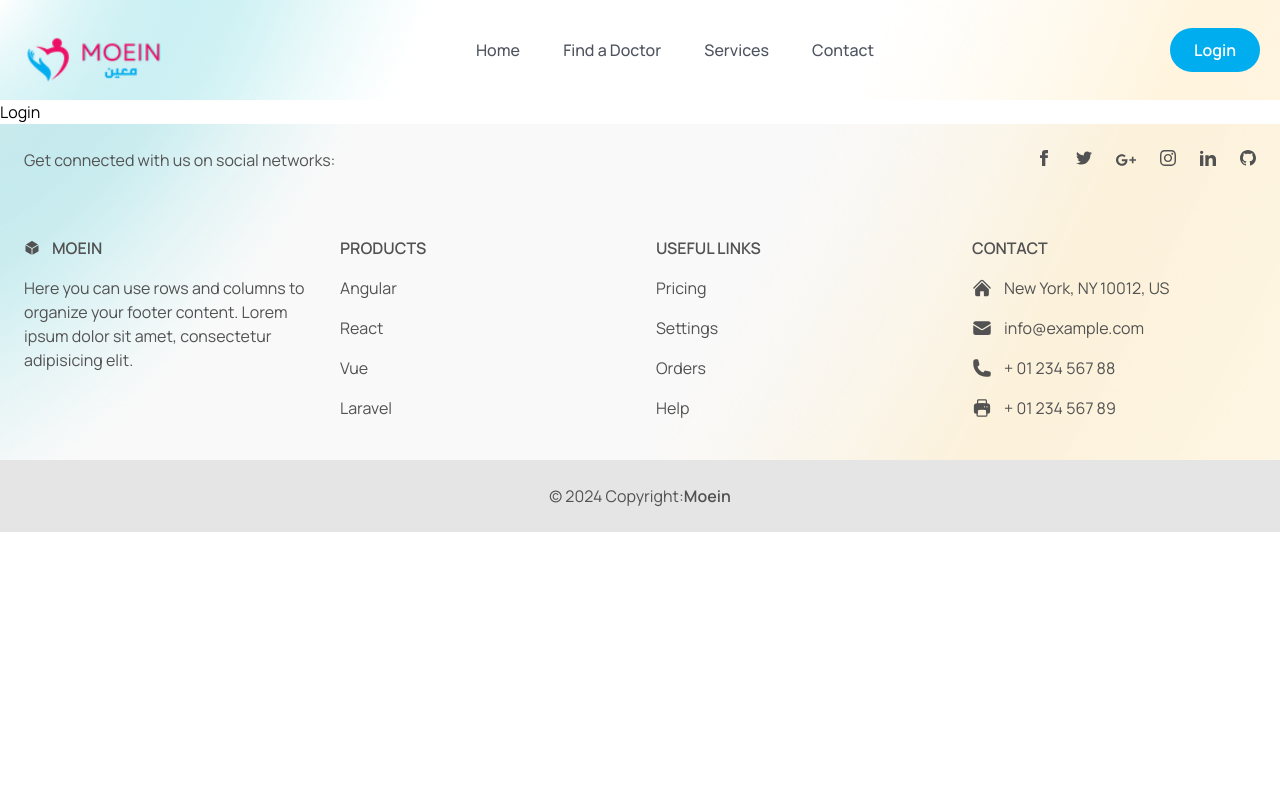
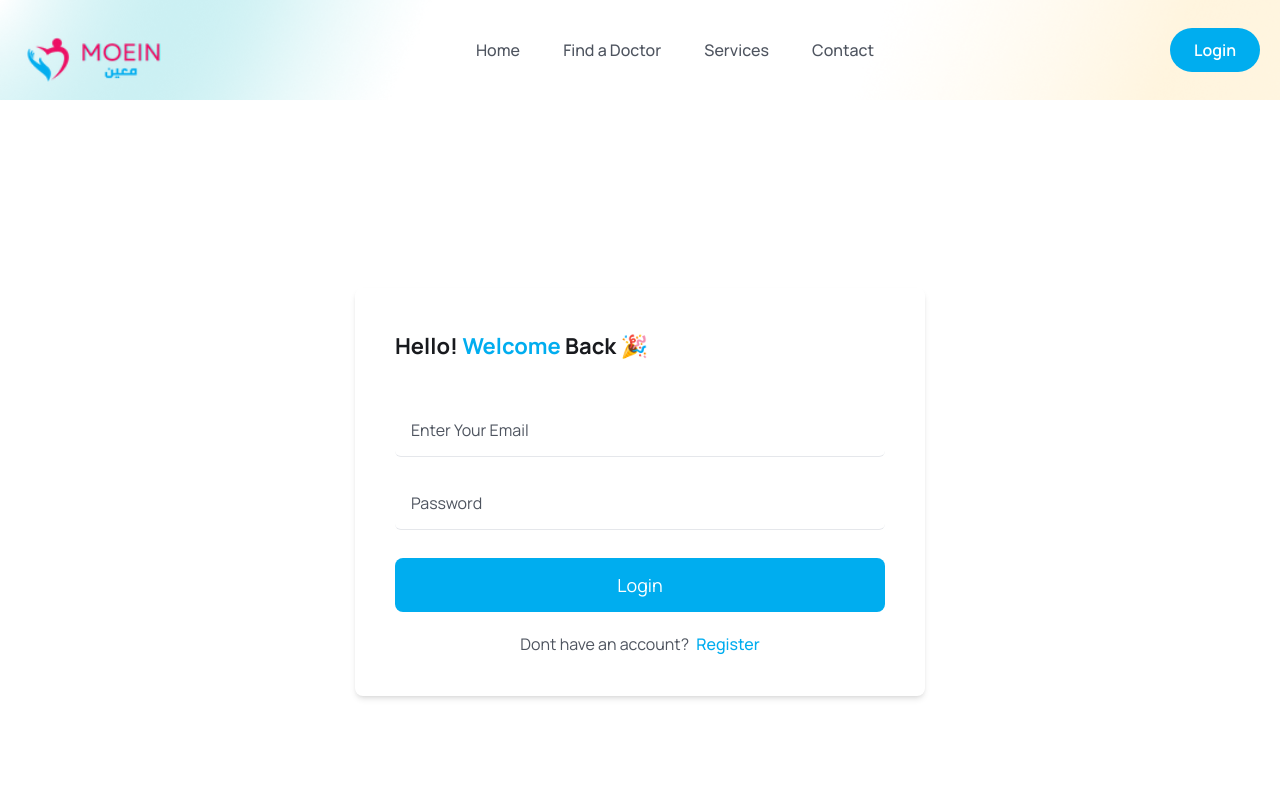
Before and after one commit to BMBachir/MERN-Stack-Doctor-Appointment-Booking, a React (Vite) app: page /login in a window 1280 px wide. Shown: the top 800 px of the page. Built offline with nearby package versions, Linux system fonts and the light colour scheme.

Commit message:
building the login form

```diff
--- a/src/pages/Login.jsx
+++ b/src/pages/Login.jsx
@@ -1,7 +1,60 @@
-import React from "react";
+import React, { useState } from "react";
+import { Link } from "react-router-dom";
+const Login = () => {
+  const [formData, setFormData] = useState({ email: "", password: "" });
 
-const Login = () => {
-  return <div>Login</div>;
+  const handleInputChange = (e) => {
+    setFormData({ ...formData, [e.target.name]: e.target.value });
+  };
+  return (
+    <section className="px-5 lg:px-0 mt-[-100px] mb-[-100px] ">
+      <div className="w-full max-w-[570px] mx-auto rounded-lg shadow-md md:p-10 ">
+        <h3 className="text-headingColor text-[22px] leading-9 font-bold mb-10 ">
+          Hello! <span className="text-primaryColor  "> Welcome </span> Back 🎉
+        </h3>
+        <form action="" className="py-4 md:py-0 ">
+          <div className="mb-5">
+            <input
+              type="email"
+              placeholder="Enter Your Email"
+              name="email"
+              onChange={handleInputChange}
+              className="w-full px-4 py-3 border-b border-solid  focus:outline-none focus:border-b-primaryColor text-[16px] leading-7 text-headingColor placeholder:text-textColor rounded-md cursor-pointer "
+              required
+            />
+          </div>
+
+          <div className="mb-5">
+            <input
+              type="password"
+              placeholder="Password"
+              name="email"
+              onChange={handleInputChange}
+              className="w-full px-4 py-3 border-b border-solid  focus:outline-none focus:border-b-primaryColor text-[16px] leading-7 text-headingColor placeholder:text-textColor rounded-md cursor-pointer "
+              required
+            />
+          </div>
+          <div className="mt-7 ">
+            <button
+              type="submit"
+              className="w-full bg-primaryColor hover:bg-hoverColor text-white text-[18px] leading-[30px] rounded-lg px-4 py-3 "
+            >
+              Login
+            </button>
+          </div>
+          <p className="mt-5 text-textColor text-center">
+            Dont have an account?{" "}
+            <Link
+              to={"/register"}
+              className="text-primaryColor hover:text-hoverColor font-medium ml-1 "
+            >
+              Register
+            </Link>
+          </p>
+        </form>
+      </div>
+    </section>
+  );
 };
 
 export default Login;
```
